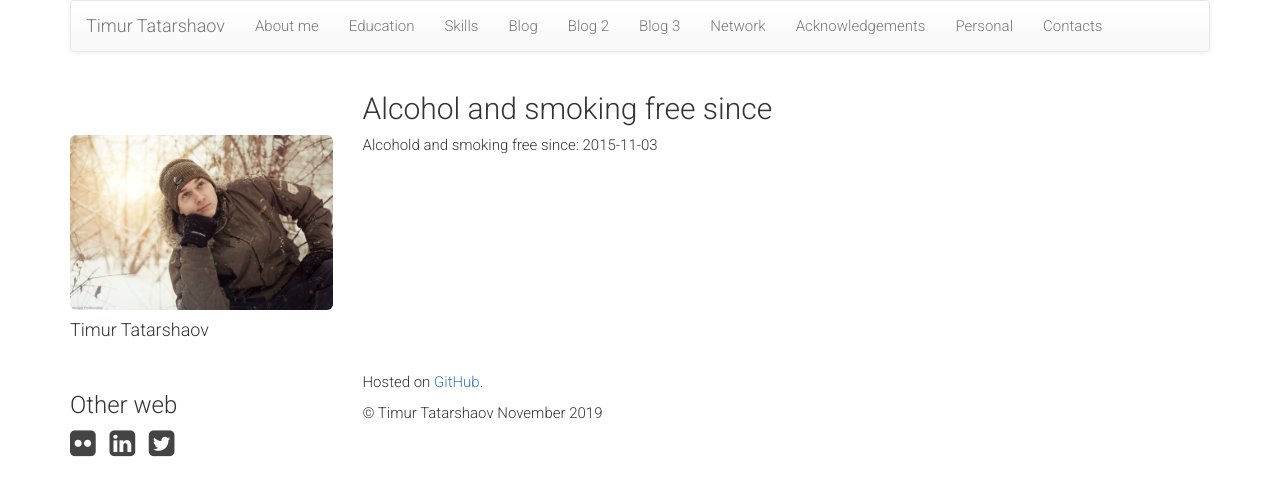
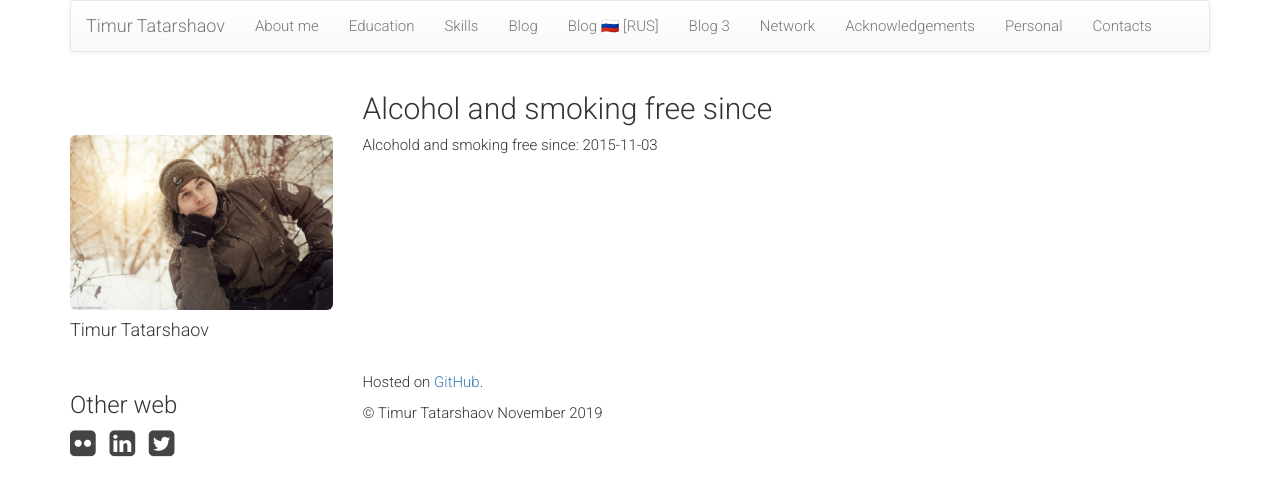
Before and after one commit to famer/famer.github.io, a Jekyll site: the page built from free.md, in a window 1280 px wide. Shown: the top 496 px of the page. Built offline with Jekyll 4.4.1, drawn with Linux system fonts in a browser that asks for light colours; nearby versions of some CDN libraries.

Commit message:
Update core.html

```diff
--- a/_layouts/core.html
+++ b/_layouts/core.html
@@ -22,10 +22,10 @@
                             <a href="{{ site.baseurl }}/skills/">Skills</a>
                         </li>
                         <li>
-                            <a href="/">Blog</a>
+                            <a href="{{ "/blog" | relative_url }}">Blog</a>
                         </li>
                         <li>
-                            <a href="{{ "/blog" | relative_url }}">Blog 2</a>
+                            <a href="{{ "/rublog" | relative_url }}">Blog 🇷🇺 [RUS]</a>
                         </li>
                         <li>
                             <a href="https://medium.com/@{{ site.data.general_data.medium }}">Blog 3</a>
```
